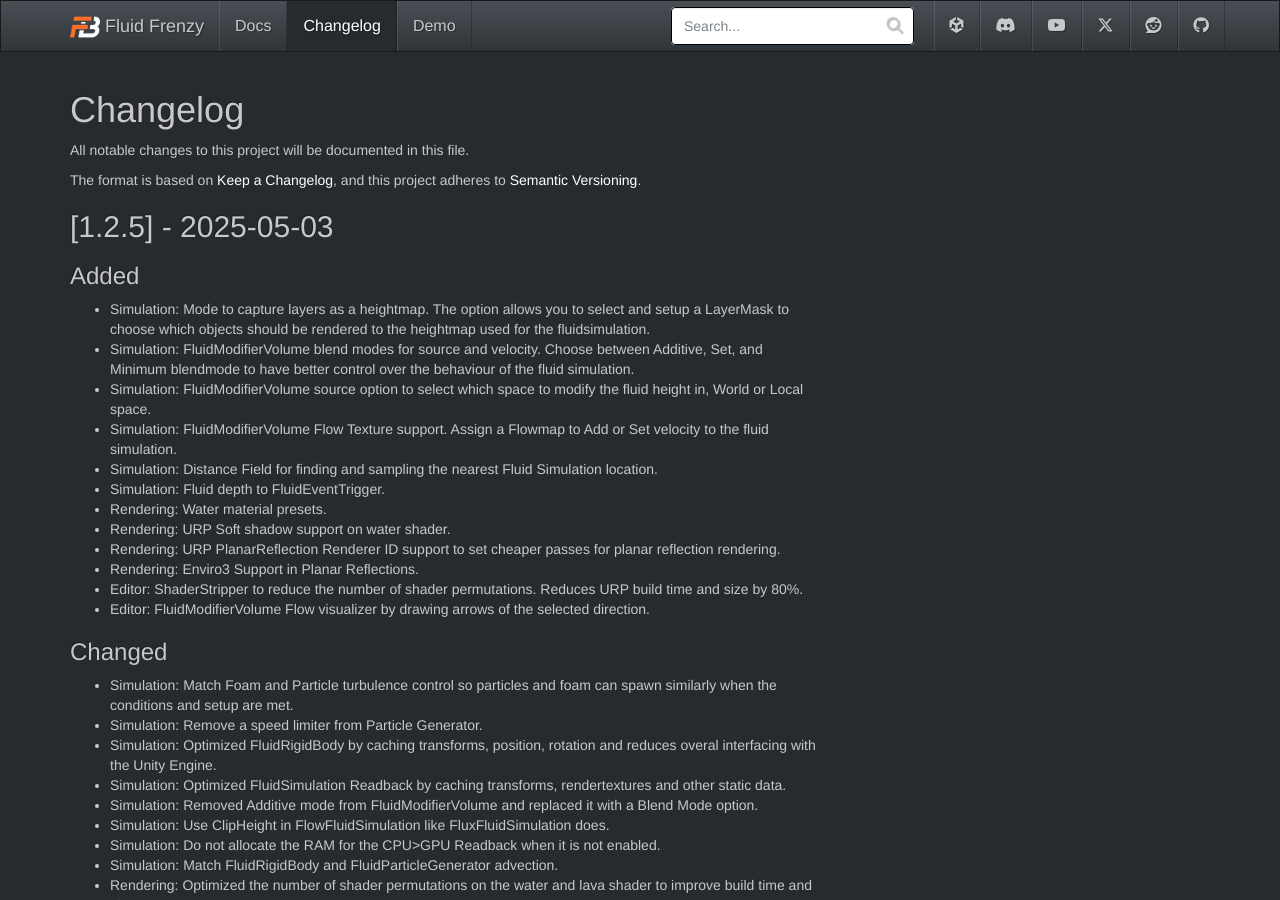
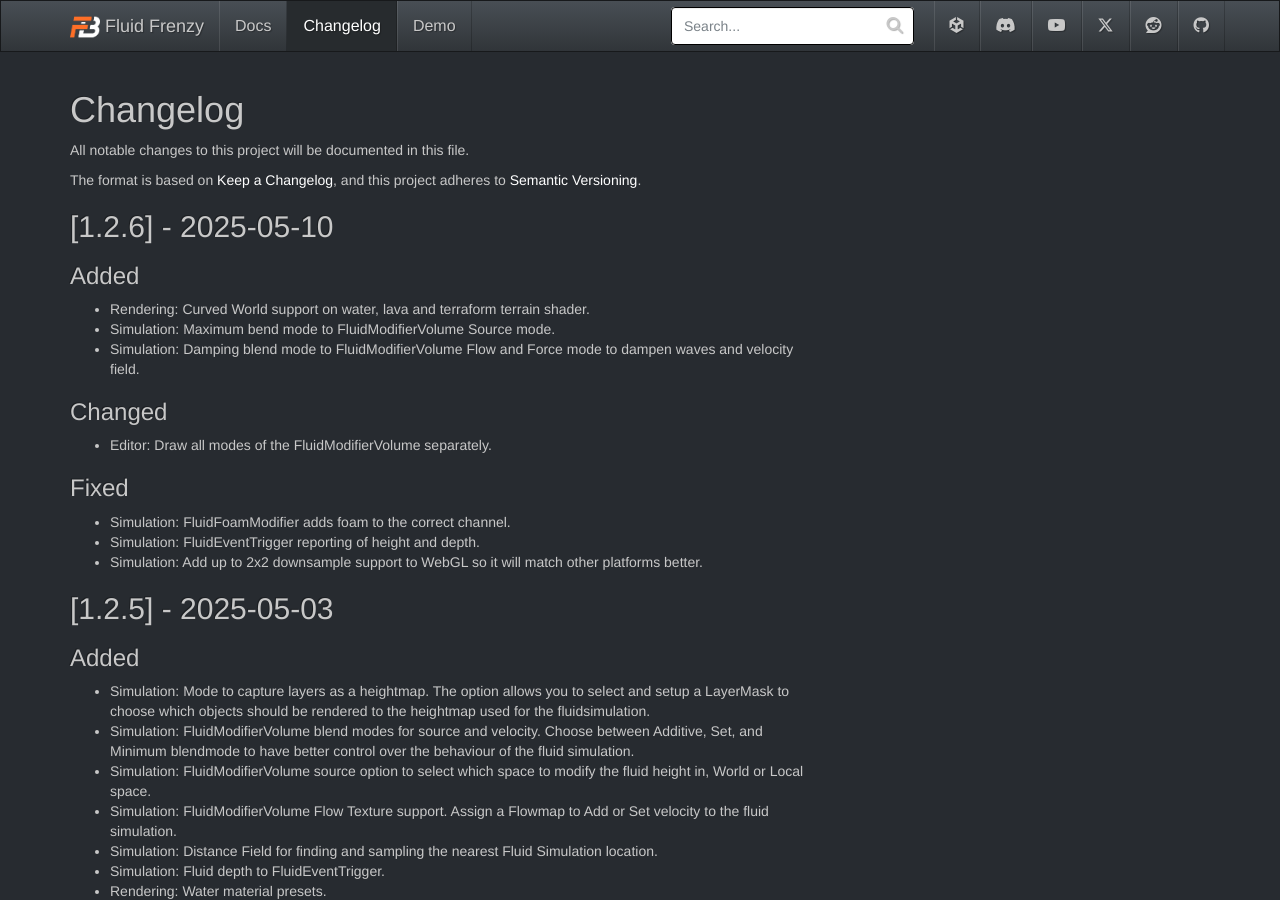
Before and after one commit to FrenzyByte/fluidfrenzy, a Jekyll site: the page built from _changelog/index.md, in a window 1280 px wide and 900 px high. Built offline with Jekyll 4.4.1, drawn with Linux system fonts in a browser that asks for light colours.

Commit message:
v1.2.6 changelog.

```diff
--- a/_changelog/index.md
+++ b/_changelog/index.md
@@ -10,6 +10,20 @@ All notable changes to this project will be documented in this file.
 The format is based on [Keep a Changelog](https://keepachangelog.com/en/1.1.0/),
 and this project adheres to [Semantic Versioning](https://semver.org/spec/v2.0.0.html).
 
+## [1.2.6] - 2025-05-10
+
+### Added
+- Rendering: Curved World support on water, lava and terraform terrain shader.
+- Simulation: Maximum bend mode to FluidModifierVolume Source mode.
+- Simulation: Damping blend mode to FluidModifierVolume Flow and Force mode to dampen waves and velocity field.
+
+### Changed
+- Editor: Draw all modes of the FluidModifierVolume separately.
+
+### Fixed
+- Simulation: FluidFoamModifier adds foam to the correct channel.
+- Simulation: FluidEventTrigger reporting of height and depth.
+- Simulation: Add up to 2x2 downsample support to WebGL so it will match other platforms better.
 
 ## [1.2.5] - 2025-05-03
 
```
